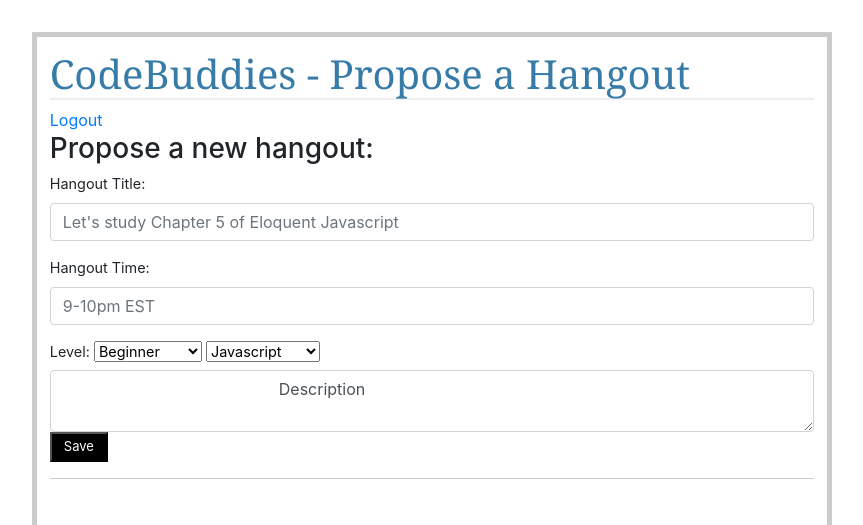
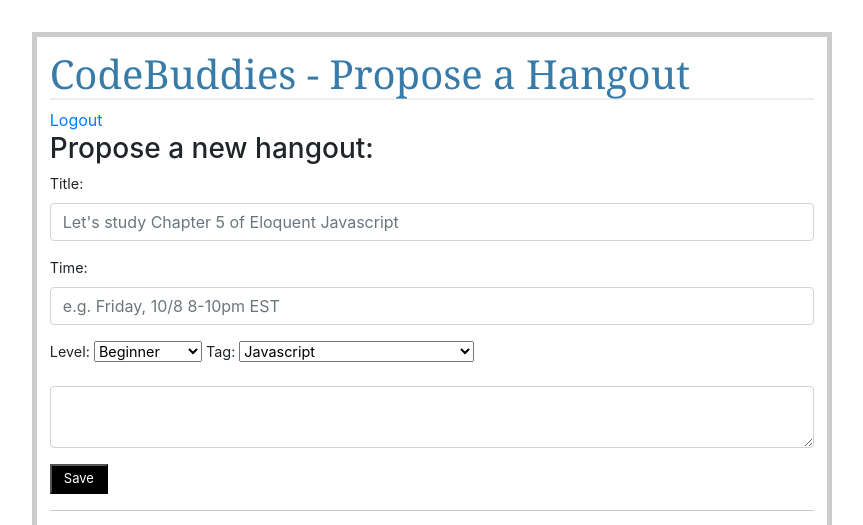
Before and after one commit to lpatmo/codebuddies-hangouts, a Flask app: page /hangout/ in a window 1280 px wide. Shown: the top 525 px of the page, without its empty margins (208-1071 px from the left). Run offline with Flask 2, Linux system fonts and the light colour scheme; the visitor is signed in with stand-in values (Sample User, id 1); data comes from the database, SQL or seed files in the repository; some libraries are stand-ins or nearby versions.

Commit message:
more bootstrap fiddling with form

```diff
--- a/app/templates/tasks.html
+++ b/app/templates/tasks.html
@@ -4,37 +4,46 @@
 	<a href="/logout">Logout</a>
 	<div class="add-task">
 		<h3>Propose a new hangout:</h3>
-			<form action="{{ url_for('new_hangout')}}" method="post" class="navbar-form">
+			<form action="{{ url_for('new_hangout')}}" method="post">
 				<div class="form-group">
-				<p>
-					<label>Hangout Title:</label>
-					<input name="title" type="text" class="form-control" placeholder="Let's study Chapter 5 of Eloquent Javascript">
-					</label>
-				</p>
-				<p>
-					<label>Hangout Time:</label>
-					<input name="hangout_date" type="text" class="form-control" placeholder="9-10pm EST">
-				</p>
-				<p>
+					<label for="inputTitle">Title:</label>
+					<input name="title" type="text" class="form-control" placeholder="Let's study Chapter 5 of Eloquent Javascript" id="inputTitle">
+
+				</div>
+				<div class="form-group">
+					<label for="inputDate">Time:</label>
+					<input name="hangout_date" type="text" class="form-control" placeholder="e.g. Friday, 10/8 8-10pm EST" id="inputDate">
+				</div>
+				<div class="form-group">
 					<label>Level:</label>
 					<select name="level" width="100px">
 						<option value="1">Beginner</option>
 						<option value="2">Intermediate</option>
 						<option value="3">Advanced</option>
 					</select>
+
+
+					<label>Tag:</label>
 					<select name="language" width="100px">
 						<option value="1">Javascript</option>
 						<option value="2">HTML/CSS</option>
 						<option value="3">Python</option>
 						<option value="3">Ruby on Rails</option>
+						<option value="3">Git</option>
+						<option value="3">Data Structures and Algorithms</option>
 					</select>
-					<textarea name="description" class="form-control">
-						Description
+				</div>
+
+				<div class="form-group">
+					<p>
+					<textarea name="description" class="form-control" placeholder="description">
+
 					</textarea>
+				</p>
 
 					<input class="button" type="submit" value="Save">
-				</p>
 				</div>
+
 		</form>
 
 	</div>
```
